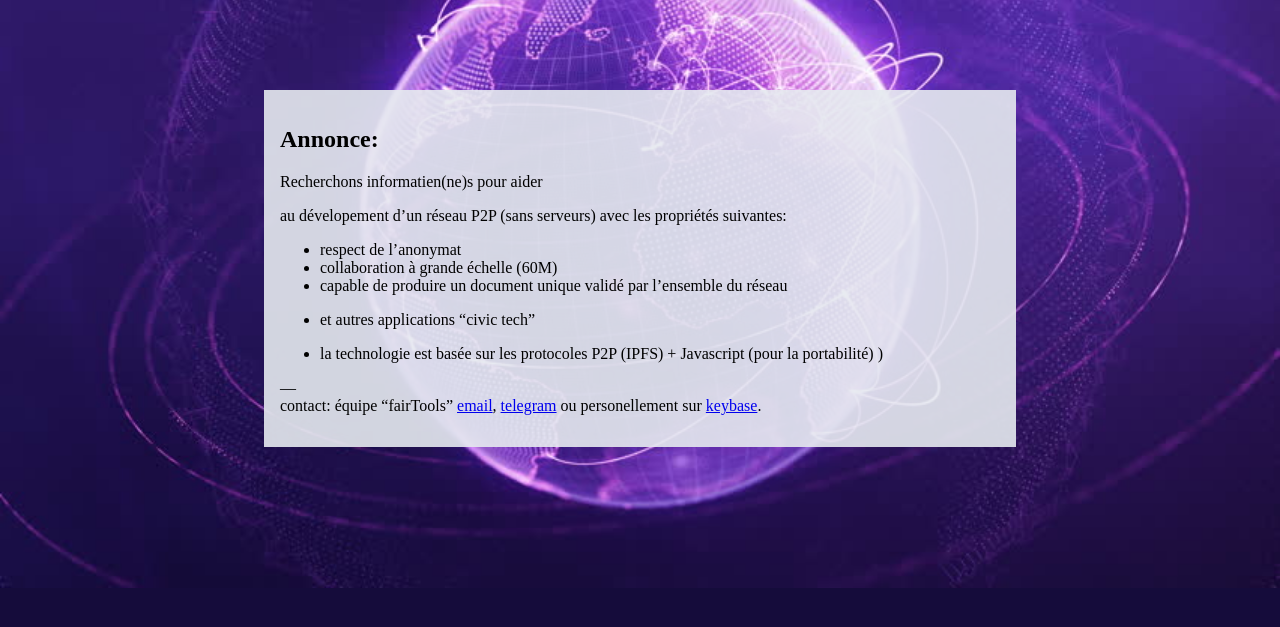
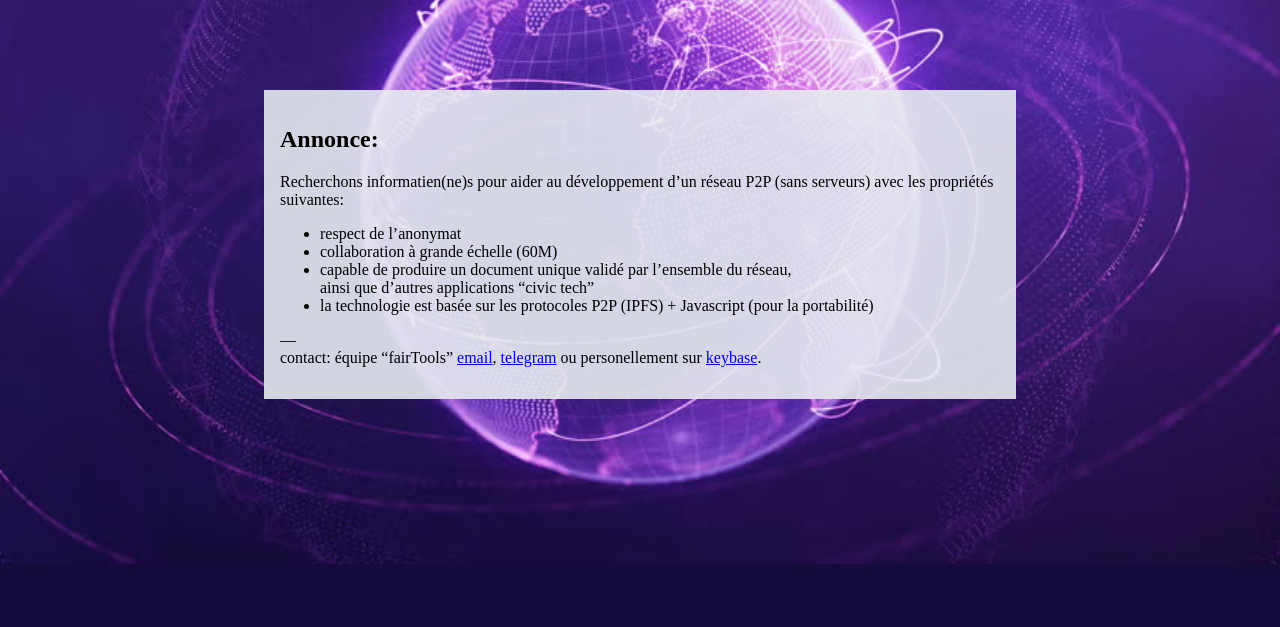
Before and after one commit to willforge/fairTools, a Jekyll site: the page built from docs/annonce.md, in a window 1280 px wide. Shown: the top 627 px of the page. Built offline with Jekyll 4.4.1, drawn with Linux system fonts in a browser that asks for light colours.

Commit message:
fixed typos

```diff
--- a/docs/annonce.md
+++ b/docs/annonce.md
@@ -7,17 +7,13 @@ layout: page
 ## Annonce:
 
  Recherchons informatien(ne)s pour aider
-
- au dévelopement d'un réseau P2P (sans serveurs) avec les propriétés suivantes:
+ au développement d'un réseau P2P (sans serveurs) avec les propriétés suivantes:
 
  - respect de l'anonymat
  - collaboration à grande échelle (60M)
- - capable de produire un document unique validé par l'ensemble du réseau
- - et autres applications "civic tech"
-
+ - capable de produire un document unique validé par l'ensemble du réseau,
+   <br>ainsi que d'autres applications "civic tech"
  - la technologie est basée sur les protocoles P2P (IPFS) + Javascript (pour la portabilité)
-)
-
 
 
 ---<br>
```
